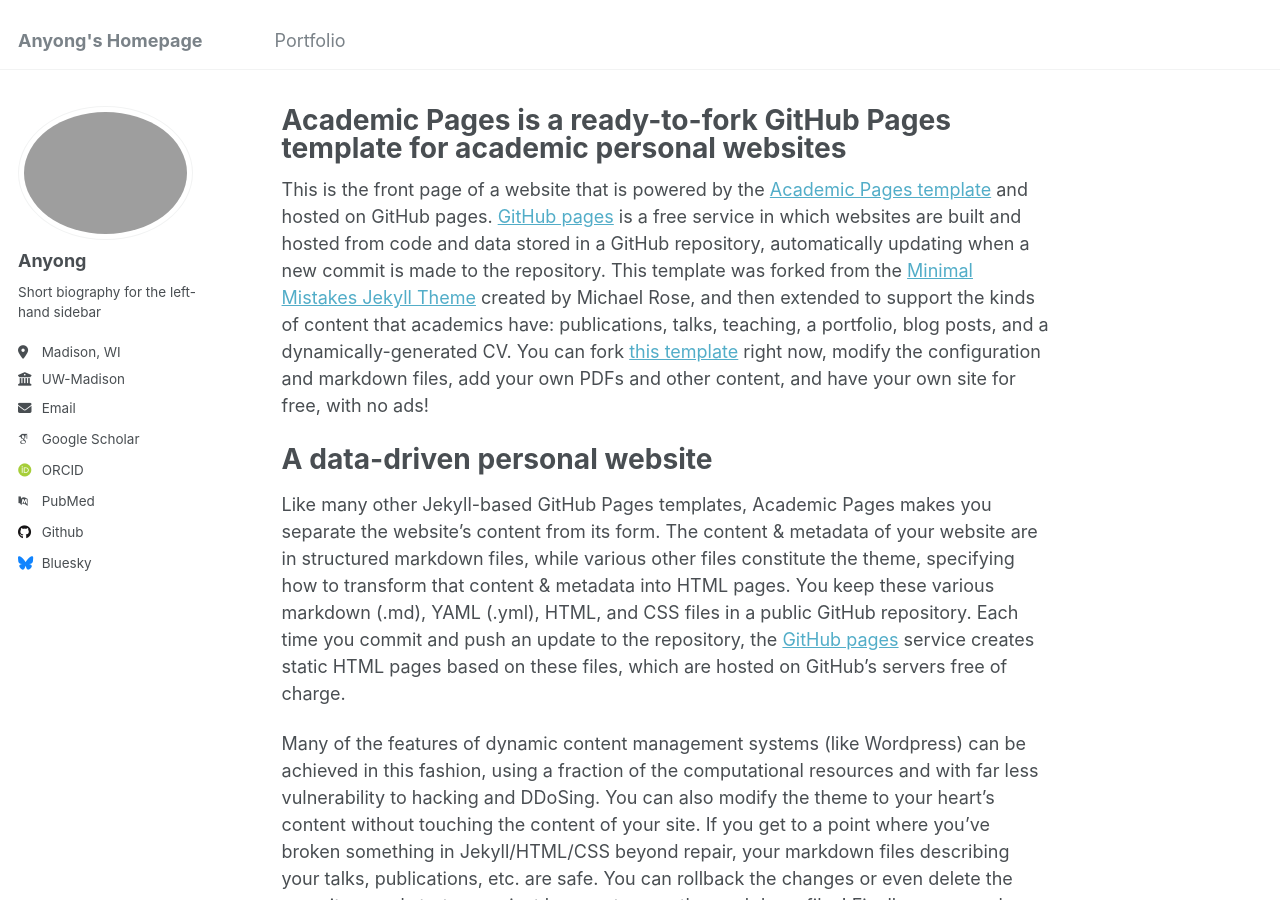
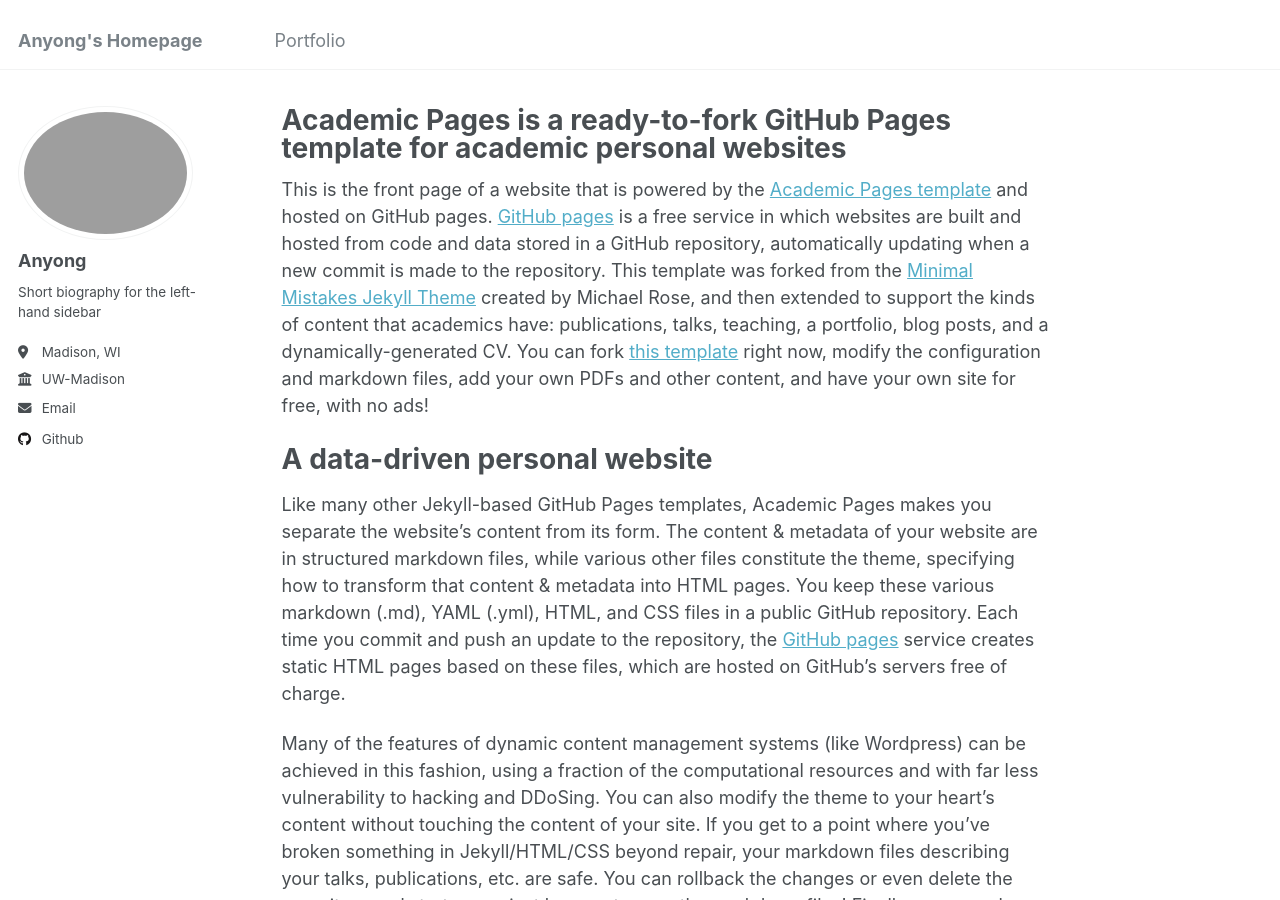
Before and after one commit to anyongm/anyongm.github.io, a Jekyll site: the page built from _pages/about.md, in a window 1280 px wide and 900 px high. Built offline with Jekyll 4.4.1, drawn with Linux system fonts in a browser that asks for light colours; some web fonts are replaced; part of the change alters nothing that is shown.

Commit message:
Change some contents.

```diff
--- a/_config.yml
+++ b/_config.yml
@@ -28,15 +28,15 @@ author:
   location         : "Madison, WI"
   employer         : "UW-Madison"
   uri              : # URL
-  email            : "anyong"
+  email            : "amao6@wisc.edu"
 
   # Academic websites
   arxiv            : # URL - Update with the correct link to your profile
-  googlescholar    : "https://scholar.google.com/citations?user=PS_CX0AAAAAJ"
+  # googlescholar    : "https://scholar.google.com/citations?user=PS_CX0AAAAAJ"
   impactstory      : # URL
-  orcid            : "http://orcid.org/yourorcidurl"
+  # orcid            : "http://orcid.org/yourorcidurl"
   semantic         : # URL
-  pubmed           : "https://www.ncbi.nlm.nih.gov/pubmed/?term=john+snow"
+  # pubmed           : "https://www.ncbi.nlm.nih.gov/pubmed/?term=john+snow"
   researchgate     : # URL
   scopus           : # URL
 
@@ -44,12 +44,12 @@ author:
   bitbucket        : # Username - Update with your username on the site
   codepen          : # Username
   dribbble         : # Username
-  github           : "academicpages"
+  github           : "Anyonering"
   kaggle           : # Username
   stackoverflow    : # User number or user number and name (i.e., use "1" or "1/jeff-atwood")
 
   # Social media
-  bluesky          : "bsky.app" # Replace this with you Bluesky username
+  # bluesky          : "bsky.app" # Replace this with you Bluesky username
   facebook         : # Username
   flickr           : # Username
   foursquare       : # Username
```
